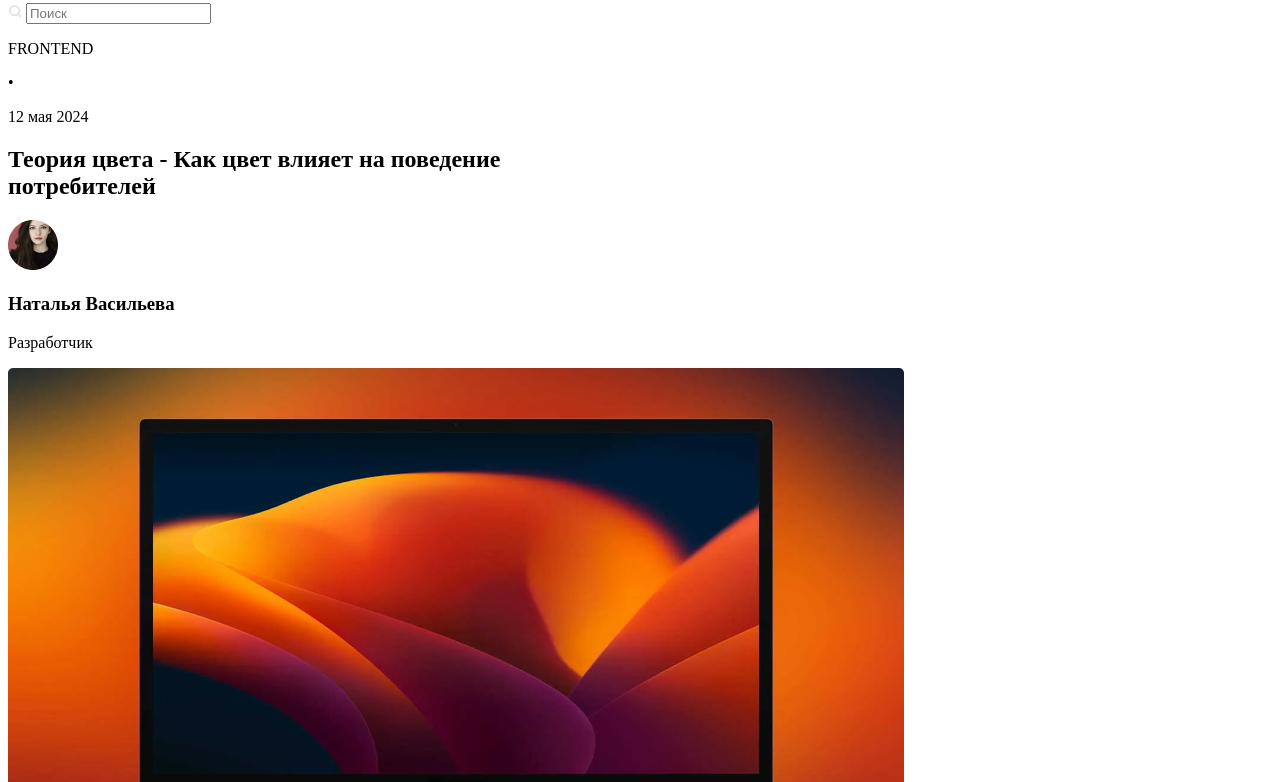
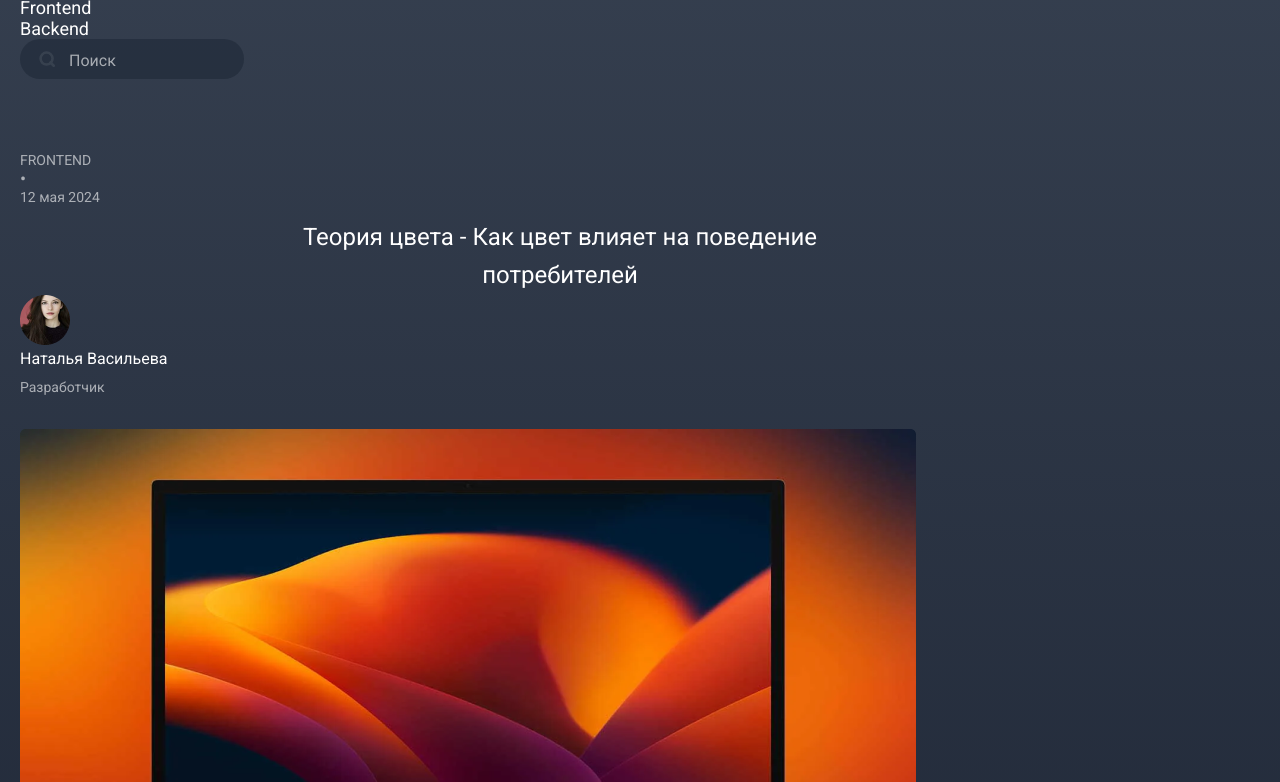
Before and after one commit to axez1/purple-school, a plain HTML site: page 1-blog/index.html in a window 1280 px wide. Shown: the part 152-934 px from the top of the page. Drawn offline with Linux system fonts and the light colour scheme.

Commit message:
styled blog

```diff
--- a/1-blog/index.html
+++ b/1-blog/index.html
@@ -3,6 +3,7 @@
 <head>
   <meta charset="UTF-8">
   <meta name="viewport" content="width=device-width, initial-scale=1.0">
+  <link rel="stylesheet" href="./main.css">
   <link rel="preconnect" href="https://fonts.googleapis.com">
   <link rel="preconnect" href="https://fonts.gstatic.com" crossorigin>
   <link href="https://fonts.googleapis.com/css2?family=Roboto:ital,wght@0,100;0,300;0,400;0,500;0,700;0,900;1,100;1,300;1,400;1,500;1,700;1,900&display=swap" rel="stylesheet">
@@ -18,26 +19,26 @@
       <nav class="header__nav">
         <ul class="header__nav--list">
           <li class="header__nav--item">
-            <a class="nav-link" href="">HTML и CSS</a>
+            <a class="nav-link" href="#">HTML и CSS</a>
           </li>
           <li class="header__nav--item">
-            <a class="nav-link" href="">Frontend</a>
+            <a class="nav-link" href="#">Frontend</a>
           </li>
           <li class="header__nav--item">
-            <a class="nav-link" href="">Backend</a>
+            <a class="nav-link" href="#">Backend</a>
           </li>
         </ul>
       </nav>
       <form action="#">
-        <label for="search">
+        <label class="search-label" for="search">
           <svg width="14" height="14" viewBox="0 0 14 14" fill="none" xmlns="http://www.w3.org/2000/svg">
             <g opacity="0.1">
-            <path d="M6.66667 11.3333C9.244 11.3333 11.3333 9.244 11.3333 6.66667C11.3333 4.08934 9.244 2 6.66667 2C4.08934 2 2 4.08934 2 6.66667C2 9.244 4.08934 11.3333 6.66667 11.3333Z" stroke="black" stroke-width="2" stroke-linecap="round" stroke-linejoin="round"/>
-            <path d="M12.25 12.25L9.71249 9.71246" stroke="black" stroke-width="2" stroke-linecap="round" stroke-linejoin="round"/>
+            <path d="M6.66667 11.3333C9.244 11.3333 11.3333 9.244 11.3333 6.66667C11.3333 4.08934 9.244 2 6.66667 2C4.08934 2 2 4.08934 2 6.66667C2 9.244 4.08934 11.3333 6.66667 11.3333Z" stroke-width="2" stroke-linecap="round" stroke-linejoin="round"/>
+            <path d="M12.25 12.25L9.71249 9.71246" stroke-width="2" stroke-linecap="round" stroke-linejoin="round"/>
             </g>
-            </svg>
+          </svg>
         </label>
-        <input type="search" name="search" id="search" placeholder="Поиск">
+        <input class="blog-search" type="search" name="search" id="search" placeholder="Поиск">
       </form>
     </div>
   </header>
@@ -71,7 +72,9 @@
     </section>
   </main>
   <footer class="footer">
-    <p class="footer__copyright">Все права защищены (c) 2024</p>
+    <div class="container">
+      <p class="footer__copyright">Все права защищены (c) 2024</p>
+    </div>
   </footer>
 </body>
 </html>
--- /dev/null
+++ b/1-blog/main.css
@@ -0,0 +1,211 @@
+*,
+*::before,
+*::after {
+  margin: 0;
+  padding: 0;
+  box-sizing: border-box;
+}
+
+:root {
+
+  /**
+   * colors
+   */
+  --white: #fff;
+  --background-body: linear-gradient(180deg, #374151 0%, #111827 100%);
+  --background-logo: #4b5563;
+  --background-input: rgba(31, 41, 55, 0.6);
+  --background-footer: #121928;
+  --outline-focus: #f5f5f5;
+  --logo-radius: 3px;
+  --images-radius: 5px;
+  --input-radius: 100px;
+
+  /**
+   * typography
+   */
+
+  --font-family: "Roboto", sans-serif;
+
+  --fw-400: 400;
+  --fw-600: 600;
+
+}
+
+a,
+span,
+img { display: block; }
+
+img { height: auto; }
+
+a {
+  color: inherit;
+  text-decoration: none;
+}
+
+ul,
+li {
+  display: block;
+  text-decoration: none;
+  margin: 0;
+  padding: 0;
+}
+
+input {
+  background: none;
+  border: none;
+  font: inherit;
+  cursor: pointer;
+}
+
+html {
+  font-family: var(--font-family);
+  font-size: 62.5%;
+  overflow-x: hidden;
+}
+
+body {
+  background: var(--background-body);
+  color: var(--white);
+  font-size: 1.8rem;
+}
+
+.container {
+  max-width: 1120px;
+  width: 100%;
+  padding-inline: 20px 20px;
+}
+
+.header {
+  padding-bottom: 73px;
+}
+
+.header__logo {
+  padding-top: 72px;
+  padding-right: 77px;
+}
+
+.header__logo--wrapper {
+  width: 35px;
+  height: 35px;
+  font-size: 18px;
+  font-weight: var(--fw-400);
+  background-color: var(--background-logo);
+  border-radius: var(--logo-radius);
+}
+
+.header__logo--title {
+  font-weight: var(--fw-400);
+  font-size: 18px;
+}
+
+.blog-search {
+  max-width: 224px;
+  width: 100%;
+  min-height: 40px;
+  background-color: var(--background-input);
+  border-radius: var(--input-radius);
+  padding-left: 49px;
+  color: var(--white);
+}
+
+.blog-search::placeholder {
+  font-weight: var(--fw-400);
+  font-size: 16px;
+  color: var(--white);
+  opacity: .6;
+}
+
+form {
+  position: relative;
+}
+
+.search-label {
+  position: absolute;
+  top: 11px;
+  left: 18px;
+}
+
+svg {
+  width: 18px;
+  height: 18px;
+  stroke: #fff;
+  opacity: 0.8;
+}
+
+.blog__task {
+  margin-bottom: 14px;
+}
+
+.blog__task--topic,
+.blog__task--date {
+  font-weight: var(--fw-400);
+  font-size: 14px;
+  color: var(--white);
+  opacity: .6;
+}
+
+.blog__task--bull {
+  opacity: .6;
+}
+
+.blog__title {
+  font-weight: var(--fw-400);
+  font-size: 24px;
+  line-height: 1.58333;
+  text-align: center;
+  color: var(--white);
+}
+
+.blog__user {
+  margin-bottom: 28px;
+}
+
+.blog__user--name {
+  font-weight: var(--fw-400);
+  font-size: 16px;
+  line-height: 1.75;
+  color: var(--white);
+}
+
+.blog__user--type {
+  font-weight: var(--fw-400);
+  font-size: 14px;
+  line-height: 2;
+  color: var(--white);
+  opacity: .6;
+}
+
+.blog__hero {
+  margin-bottom: 69px;
+}
+
+.blog__hero img {
+  max-width: 896px;
+  border-radius: 5px;
+}
+
+.blog__text {
+  margin-bottom: 103px;
+}
+
+.blog__text--block {
+  font-weight: var(--fw-400);
+  font-size: 20px;
+  line-height: 1.6;
+  color: var(--white);
+}
+
+.blog__text p + p {
+  padding-top: 30px;
+}
+
+.footer p {
+  font-weight: var(--fw-400);
+  font-size: 16px;
+  line-height: 1.75;
+  text-align: center;
+  color: var(--white);
+  opacity: .6;
+  padding-bottom: 77px;
+}
```
